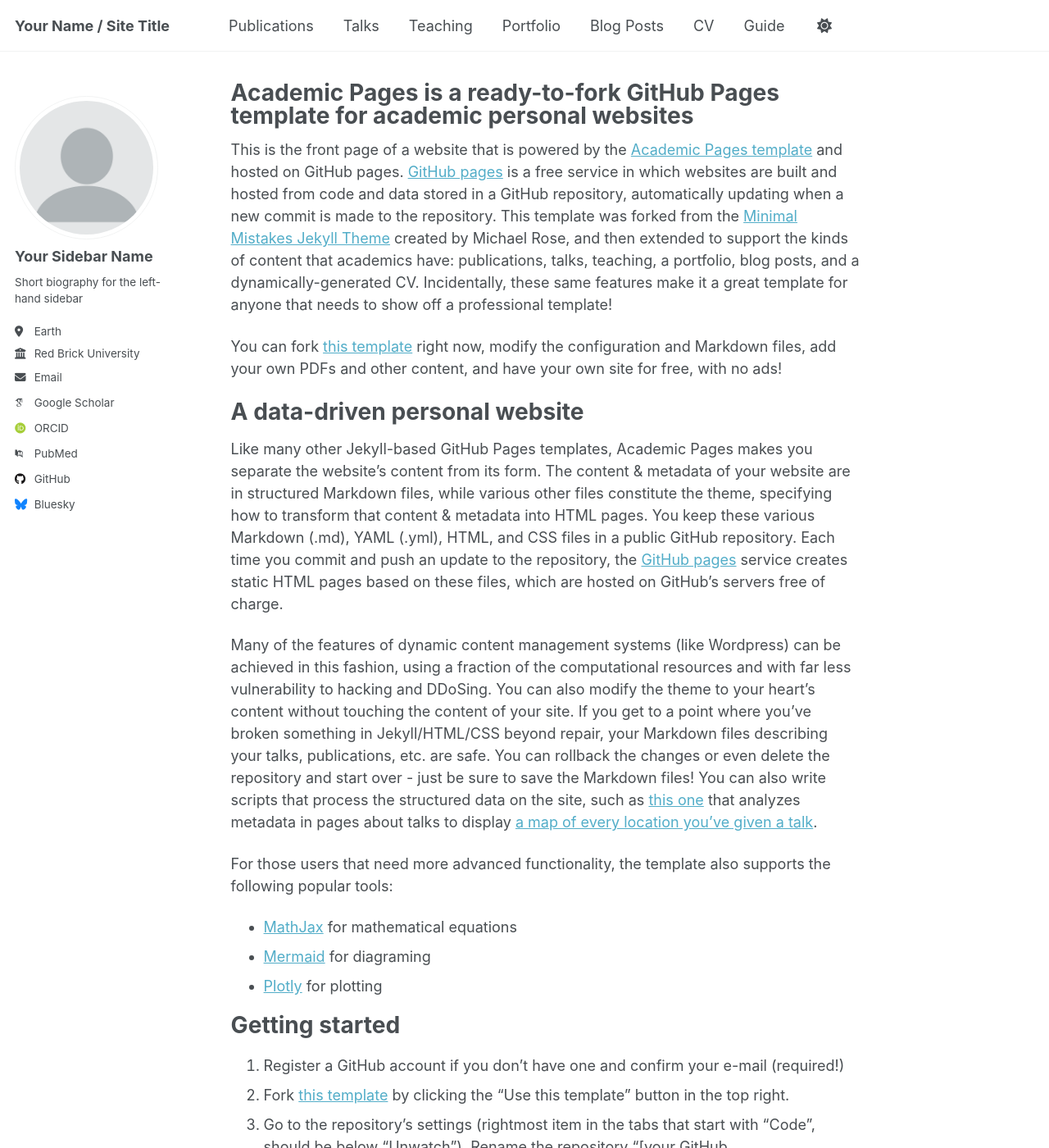
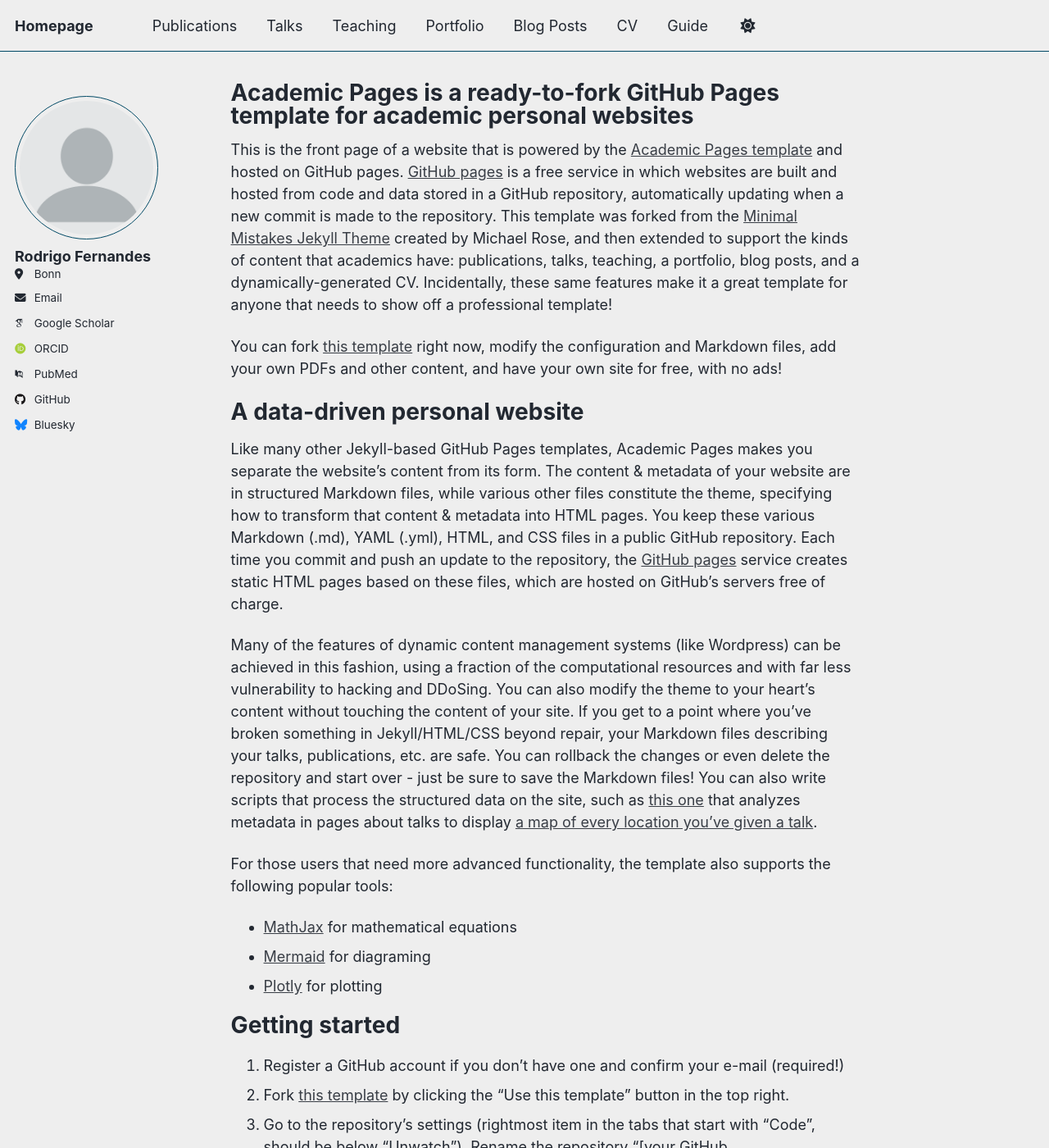
Before and after one commit to fernandes-rodrigo/fernandes-rodrigo.github.io, a Jekyll site: the page built from _pages/about.md, in a window 1280 px wide and 1400 px high. Shown: the whole window at 82% size. Built offline with Jekyll 4.4.1, drawn with Linux system fonts in a browser that asks for light colours; some web fonts are replaced; a script that is not in the unit is left out; some of the changed text lies outside the part shown.

Commit message:
Update site configuration with personal details

```diff
--- a/_config.yml
+++ b/_config.yml
@@ -8,15 +8,15 @@
 
 # Basic Site Settings
 locale                   : "en-US"
-site_theme               : "default" # Currently available options are "default", "air"
-title                    : "Your Name / Site Title"
+site_theme               : "air" # Currently available options are "default", "air"
+title                    : "Homepage"
 title_separator          : "-"
-name                     : &name "Your Name"
+name                     : &name "Rodrigo Fernandes"
 description              : &description "Your Name's academic portfolio"   # Update this with a general description of your site, this is the default if not overridden by a page
-url                      : https://academicpages.github.io # The base hostname & protocol for your site e.g. "https://[your GitHub username].github.io",
+url                      : https://fernandes-rodrigo.github.io # The base hostname & protocol for your site e.g. "https://[your GitHub username].github.io",
                                                            # or if you already have some other page hosted on Github then use "https://[your GitHub username].github.io/[Your Repo Name]"
 baseurl                  : "" # the subpath of your site, e.g. "/blog"
-repository               : "academicpages/academicpages.github.io"
+repository               : "fernandes-rodrigo/fernandes-rodrigo.github.io"
 
 # Site Author - The following control what appear as part of the author content on the side bar.
 #               If a field is blank the icon and link will not appear, otherwise it will be shown.
@@ -24,13 +24,13 @@ repository               : "academicpages/academicpages.github.io"
 author:
   # Biographic information
   avatar           : "profile.png"
-  name             : "Your Sidebar Name"
+  name             : "Rodrigo Fernandes"
   pronouns         : # example: "she/her"
-  bio              : "Short biography for the left-hand sidebar"
-  location         : "Earth"
-  employer         : "Red Brick University"
-  uri              : # URL
-  email            : "none@example.org"
+#  bio              : "Short biography for the left-hand sidebar"
+  location         : "Bonn"
+ # employer         : "Red Brick University"
+ # uri              : # URL
+  email            : "rodrigo.fernandes@uni-bonn.de"
 
   # Academic websites
   academia         : # URL
```
